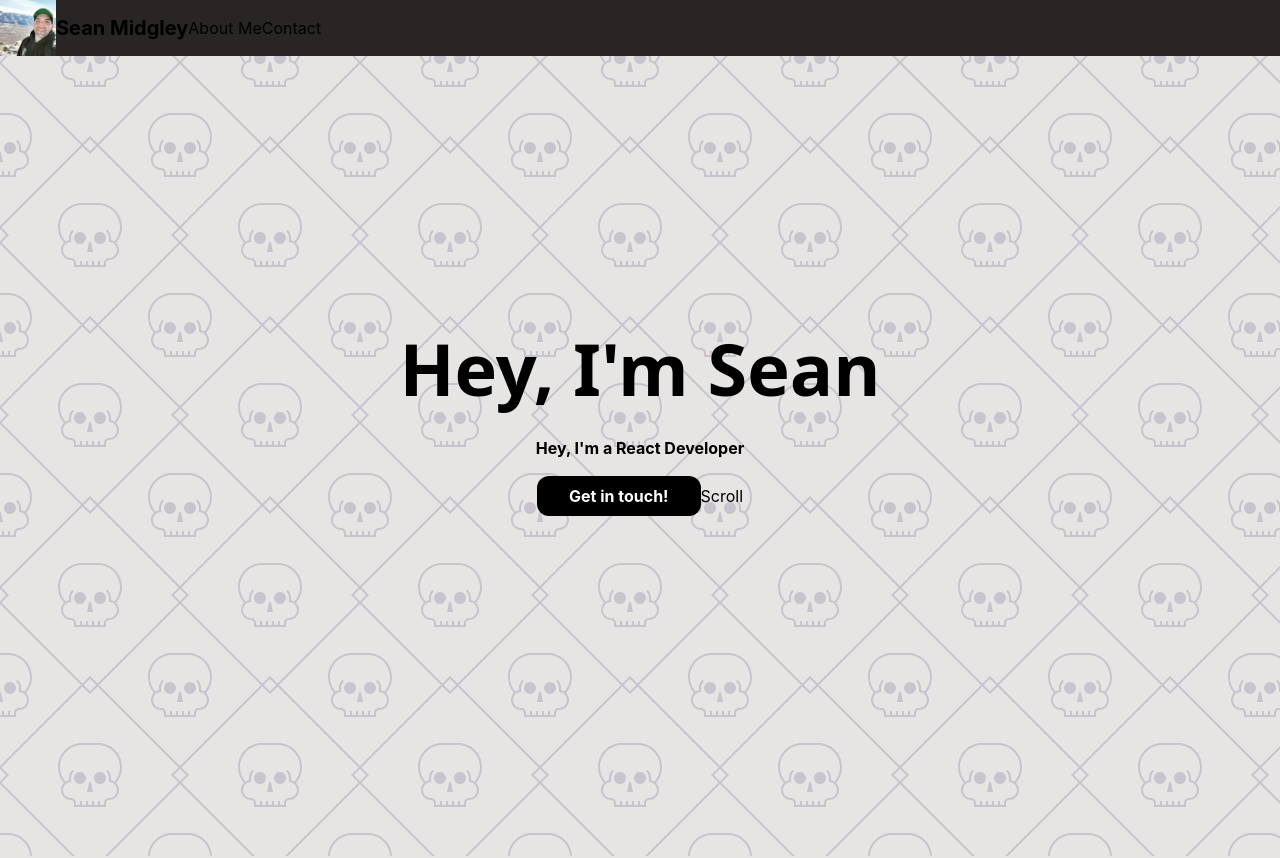
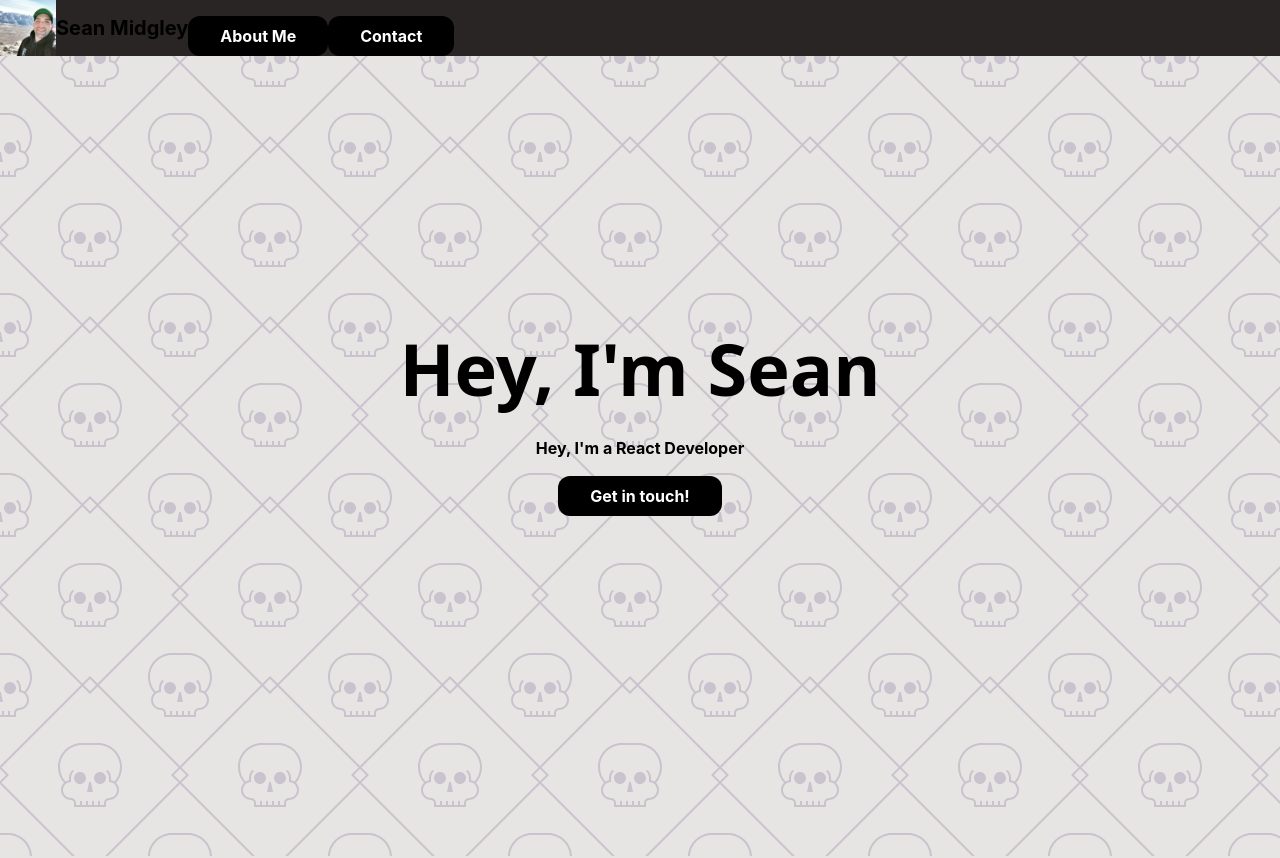
Before and after one commit to Midge-dev/portfolio, a Next.js app: page / in a window 1280 px wide. Shown: the top 858 px of the page. Built offline with nearby package versions, Linux system fonts and the light colour scheme.

Commit message:
Scroll To

```diff
--- a/Components/Header.js
+++ b/Components/Header.js
@@ -1,8 +1,20 @@
 import Image from 'next/image'
 import Link from 'next/link';
+import { findDOMNode } from 'react-dom';
 import myImage from '../public/FB_IMG_1620331899007.jpg';
+import HoverLink from './HoverLink';
 
-export default function Header() {
+export default function Header({refs, scrollTo}) {
+
+	const executeScroll = (id) => {
+		if (id === refs.aboutSectionRef.current.id) {
+			scrollTo(refs.aboutSectionRef);
+		}
+		if (id === refs.contactSectionRef.current.id) {
+			scrollTo(refs.contactSectionRef);
+		}
+	};
+
 	return (
 		<header className="text-stone-200 flex bg-stone-800 p-4 sticky top-0 justify-between items-center z-10">
 			<Link href="/">
@@ -15,10 +27,10 @@ export default function Header() {
 			<nav>
 				<ul className='flex gap-4'>
 				<li>
-						<a href="#aboutme">About Me</a>
+						<HoverLink id='aboutme' onClick={executeScroll}>About Me</HoverLink>
 					</li>
 					<li>
-						<a href="#contact">Contact</a>
+						<HoverLink id='contact' onClick={executeScroll}>Contact</HoverLink>
 					</li>
 
 				</ul>
--- a/Components/HoverLink.js
+++ b/Components/HoverLink.js
@@ -1,11 +1,11 @@
-export default function HoverLink({ children, href, bgColor="bg-black", textColor="text-white", className="" }) {
-    const defaultClass= !className.length ? "inline-block mt-4" : className;
+export default function HoverLink({ children, id, bgColor = 'bg-black', textColor = 'text-white', className = '', onClick }) {
+	const defaultClass = !className.length ? 'inline-block mt-4' : className;
 	return (
-		<a
-			href={href}
-			 className={` ${bgColor} ${defaultClass} ${textColor} py-2 px-8 rounded-xl font-bold duration-300 transition-transform ease-out hover:-translate-y-2`}
+		<button
+			className={` ${bgColor} ${defaultClass} ${textColor} py-2 px-8 rounded-xl font-bold duration-300 transition-transform ease-out hover:-translate-y-2`}
+			onClick={() => onClick(id)}
 		>
 			{children}
-		</a>
+		</button>
 	);
 }
--- a/pages/_app.js
+++ b/pages/_app.js
@@ -1,10 +1,8 @@
 import '../styles/globals.css'
-import Header from '../Components/Header'
 
 function MyApp({ Component, pageProps }) {
   return (
   <>
-  <Header />
   <Component {...pageProps} />
   </>
   )
--- a/pages/index.js
+++ b/pages/index.js
@@ -4,6 +4,7 @@ import Pill from '../Components/Pill';
 import Form from '../Components/Form';
 import HoverLink from '../Components/HoverLink';
 import { useRef } from 'react';
+import Header from '../Components/Header';
 
 const mySkills = [
 	'HTML',
@@ -18,11 +19,28 @@ const mySkills = [
 	'Git'
 ];
 
+const scrollTo = (ref) => {
+	window.scrollTo({top: ref.current.offsetTop -30, behavior: 'smooth'})
+}
+
 export default function Home() {
-	const myRef = useRef(null);
-	const executeScroll = () => {
-		myRef.current.scrollIntoView({behavior: "smooth"})
-	}
+	const contactSectionRef = useRef(null);
+	const aboutSectionRef = useRef(null);
+	const executeScroll = (id) => {
+		if (id === aboutSectionRef.current.id) {
+			scrollTo(aboutSectionRef);
+
+			// aboutSectionRef.current.scrollIntoView({ behavior: 'smooth' }); //where is .current coming from?
+			// window.scrollTo({top: aboutSectionRef.current.offsetTop -30, behavior: 'smooth'})
+		}
+
+		if (id === contactSectionRef.current.id) {
+			scrollTo(contactSectionRef);
+
+			// window.scrollTo({top: contactSectionRef.current.offsetTop -30, behavior: 'smooth'})
+		}
+	};
+
 
 
 	return (
@@ -32,21 +50,22 @@ export default function Home() {
 				<meta name="description" content="Generated by create next app" />
 				<link rel="icon" href="/favicon.ico" />
 			</Head>
+			<Header refs={{aboutSectionRef, contactSectionRef}} scrollTo={scrollTo}/>
 
 			<main>
 				<section id="top" className="bg-stone-200 h-screen w-full flex justify-center items-center ">
 					<div className="text-center">
 						<h1 className="font-sans text-7xl font-bold">Hey, I&apos;m Sean</h1>
 						<p className="mt-8 font-bold">Hey, I&apos;m a React Developer</p>
-						<HoverLink href="#contact">Get in touch!</HoverLink>
-						<button onClick={executeScroll}>Scroll</button>
+						<HoverLink id="contact" onClick={executeScroll}>
+							Get in touch!
+						</HoverLink>
 						{/* <a href="#contact" className="inline-block bg-black text-white py-2 px-8 mt-4 rounded-xl font-bold duration-300 transition-transform ease-out hover:-translate-y-2">Get in touch!</a> */}
-						<a href="#aboutme">
-							<div className="arrow" />
-						</a>
+
+						<div className="arrow" onClick={() => executeScroll('aboutme')} />
 					</div>
 				</section>
-				<section className="bg-stone-200 h-screen w-full pt-20" id="aboutme">
+				<section className="bg-stone-200 h-screen w-full pt-20" id="aboutme" ref={aboutSectionRef}>
 					<div className="w-full text-center mb-16">
 						<h2 className="font-bold uppercase text-3xl ">About Me</h2>
 						<p className="max-w-prose mx-auto mt-4">
@@ -71,7 +90,7 @@ export default function Home() {
 								of web and mobile apps in different industries and verticals. Feel free to contact me
 								here.
 							</p>
-							<HoverLink href="#contact">Contact</HoverLink>
+							<HoverLink id='contact' onClick={executeScroll}>Contact</HoverLink>
 							{/* <button className="bg-black text-white py-2 px-8 mt-4 rounded-xl font-bold">Contact</button> */}
 						</div>
 						<div>
@@ -84,7 +103,7 @@ export default function Home() {
 						</div>
 					</div>
 				</section>
-				<section className="bg-stone-800 text-white h-screen w-full pt-10" id="contact" ref={myRef}>
+				<section className="bg-stone-800 text-white h-screen w-full pt-10" id="contact" ref={contactSectionRef}>
 					<div className="w-full text-center mb-16 pt-20">
 						<h2 className="font-bold uppercase text-3xl ">Contact</h2>
 						<p className="max-w-prose mx-auto mt-4">
```
